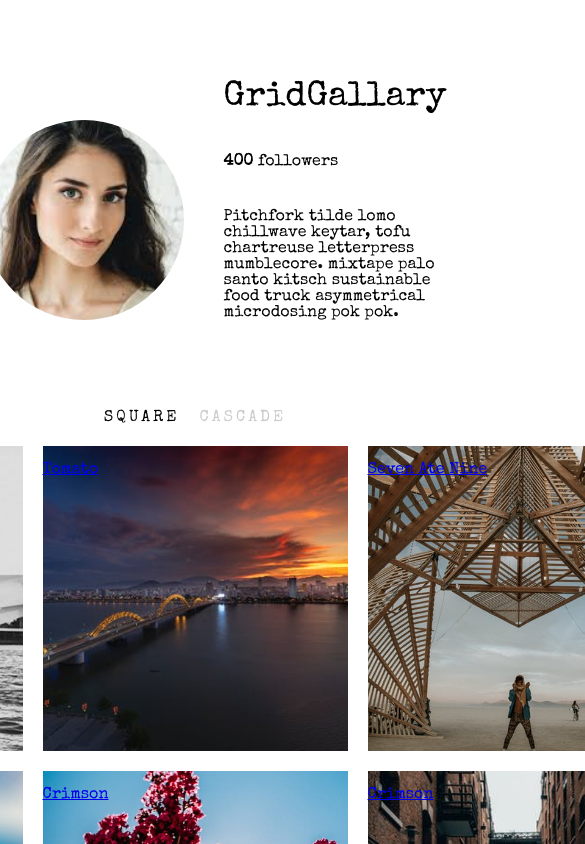
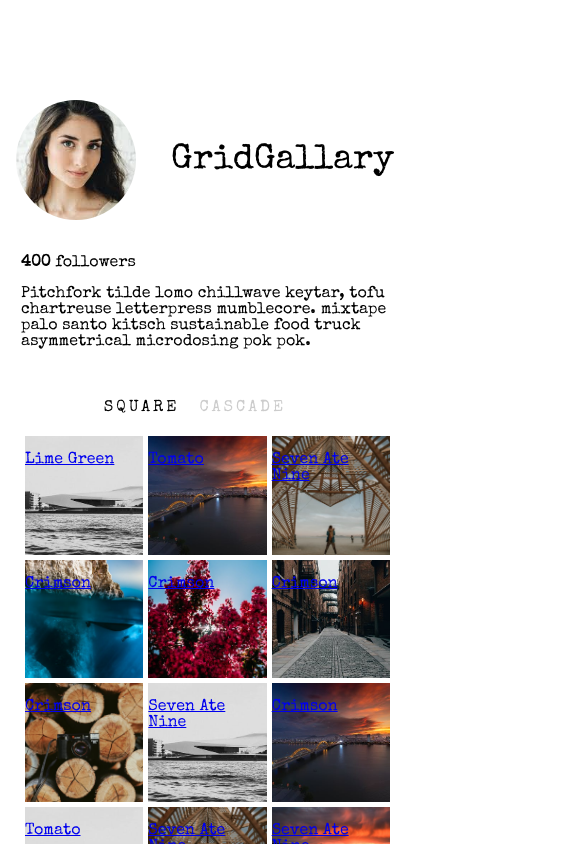
Before and after one commit to TheJSGirl/instagram-profile-ui-clone, a React (Create React App) app: page /gallery in a window 390 px wide. Shown: the top 844 px of the page, 585 px wide, since content can reach past the window. Built offline with nearby package versions, Linux system fonts and the light colour scheme.

Commit message:
feat: added media query

```diff
--- a/src/App.js
+++ b/src/App.js
@@ -45,7 +45,7 @@
       <Switch location={background || location}>
         <Route exact path="/" children={<Home />} />
         <Route path="/gallery" children={<Gallery />} />
-        <Route path="/img/:id" children={<ImageView />} />
+        <Route path="/img/:id" children={<Modal />} />
       </Switch>
 
       {/* Show the modal when a background page is set */}
@@ -63,6 +63,10 @@
       opacity: .7
     }
   `}
+  @media (max-width: 990px){
+    width: 100%;
+  }
+
 `;
 
 
@@ -83,18 +87,3 @@
     </div>
   );
 }
-
-
-function ImageView() {
-  let { id } = useParams();
-  let image = Posts[parseInt(id, 10)];
-
-  if (!image) return <div>Image not found</div>;
-
-  return (
-    <div>
-      <h1>{image.title}</h1>
-      <Image color={image.color} />
-    </div>
-  );
-}
--- a/src/Gallery/Gallery.js
+++ b/src/Gallery/Gallery.js
@@ -32,6 +32,12 @@
   ${({cascade}) => cascade && css`
     grid-auto-rows: 200px;
   `}
+  @media (max-width: 990px){
+    gap: 5px;
+    padding-left: 25px;
+    grid-template-columns: repeat(3, 1fr);
+    grid-auto-rows: calc(33vw - 10px);
+    }
 `;
 
 const LinkGrid = styled.div`
--- a/src/Modal/Modal.js
+++ b/src/Modal/Modal.js
@@ -18,6 +18,13 @@
     right: 25%;
     padding: 15px;
     border: 2px solid #444;
+    @media (max-width: 990px){
+      left: 0;
+      right: 0;
+      top: ${({top}) => top}px;
+      width: auto;
+  }
+
 `;
 
 const OverflowHidden = createGlobalStyle`
--- a/src/Modal/PostGrid.js
+++ b/src/Modal/PostGrid.js
@@ -3,6 +3,9 @@
 export const PostGrid = styled.div`
     display: grid;
     grid-template-columns: 1fr 1fr;
+    @media (max-width: 990px){
+        grid-template-columns: 1fr;
+    }
 `;
 
 export const InfoGrid  = styled.div`
--- a/src/Profile/ProfileImage.js
+++ b/src/Profile/ProfileImage.js
@@ -4,11 +4,23 @@
     width: 200px;
     height: 200px;
     margin: 40px;
+    @media (max-width: 990px){
+        margin: 20px;
+        width: 120px;
+        height: 120px;
+    }
     ${({mini}) => mini && css`
         width: 50px;
         height: 50px;
         margin: 5px;
+        @media (max-width: 990px){
+            margin: 5px;
+            width: 30px;
+            height: 50px;
+        }
+
     `};
     background: no-repeat center/170% url(/img/profileImage.jpeg);
     border-radius: 100%;
+
 `;
--- a/src/Profile/UserGrid.js
+++ b/src/Profile/UserGrid.js
@@ -7,9 +7,15 @@
     justify-content: center;
     margin-top: 80px;
     margin-bottom: 50px;
+    gap: 15px;
     grid-template-areas: "photo name"
                          "photo label"
                          "photo description";
+    @media (max-width: 990px){
+        grid-template-areas: "photo name"
+                                "label ."
+                                "description .";
+    }
 `;
 
 export const MiniUserGrid = styled.div`
@@ -26,15 +32,23 @@
 const Name = styled.div`
     grid-area: name;
     font-size: 35px;
+    align-self: center;
 `;
 
 const Label = styled.div`
     grid-area: label;
+    @media (max-width: 990px){
+        padding-left: 25px;
+    }
 `;
 
 const Description = styled.div`
     grid-area: description;
     max-width: 400px;
+    @media (max-width: 990px){
+        grid-column: 1/3;
+        padding-left: 25px;
+    }
 `;
 
 export default function() {
```
